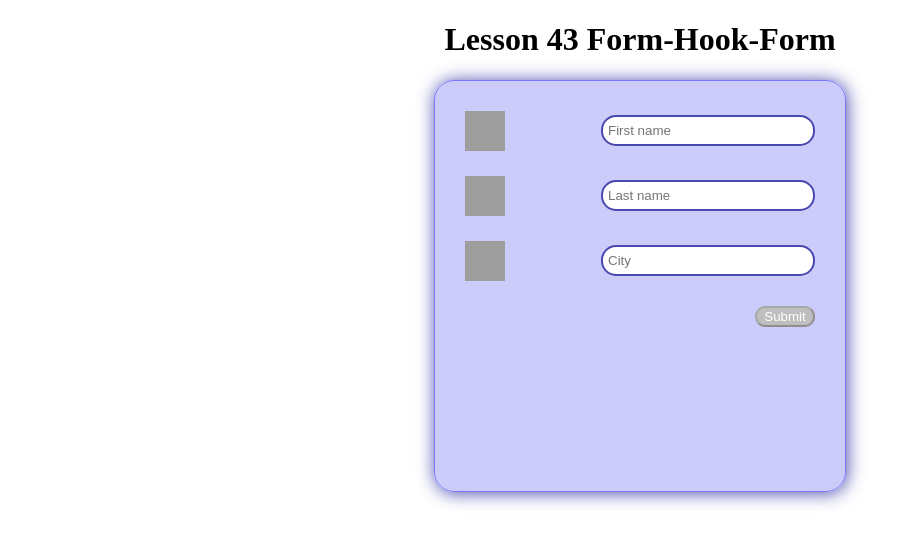
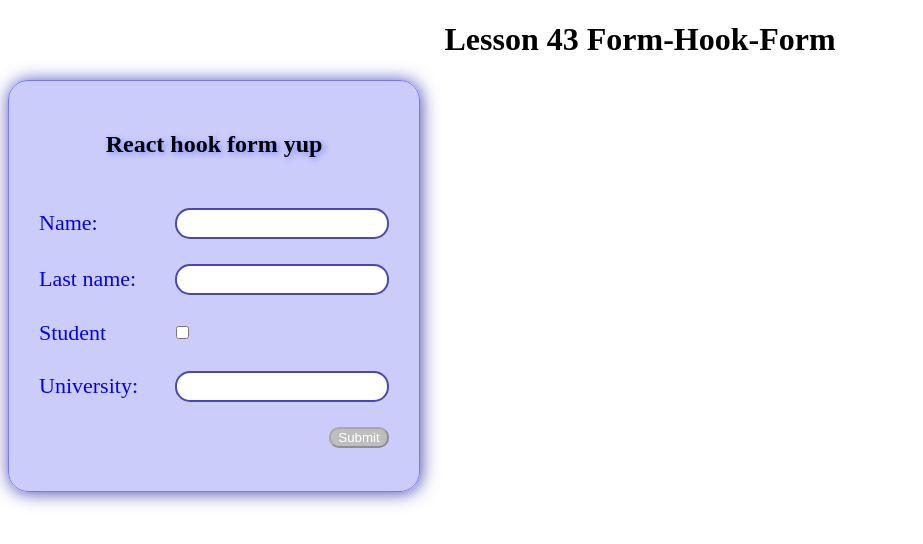
Before and after one commit to RSS-777/React_Home_Work, a React (Vite) app: page / in a window 1280 px wide. Shown: the top 544 px of the page, without its empty margins (0-923 px from the left). Built offline with nearby package versions, Linux system fonts and the light colour scheme; grey boxes are pictures that could not be loaded.

Commit message:
add validate Yup

```diff
--- a/package.json
+++ b/package.json
@@ -14,9 +14,11 @@
     "prepare": "husky install"
   },
   "dependencies": {
+    "@hookform/resolvers": "^3.3.2",
     "react": "^18.2.0",
     "react-dom": "^18.2.0",
-    "react-hook-form": "^7.49.0"
+    "react-hook-form": "^7.49.0",
+    "yup": "^1.3.2"
   },
   "devDependencies": {
     "@types/react": "^18.2.15",
--- a/src/App.jsx
+++ b/src/App.jsx
@@ -1,10 +1,12 @@
 import ReactHookForm from "./components/ReactHookForm/ReactHookForm";
+import ReactHookFormYup from "./components/ReactHookFormYup";
 
 function App() {
   return (
     <div>
       <h1 style={{textAlign: "center"}}>Lesson 43 Form-Hook-Form</h1>
-      <ReactHookForm />
+      {/* <ReactHookForm /> */}
+      <ReactHookFormYup />
     </div>
   )
 }
--- a/src/components/ReactHookForm/ReactHookForm.css
+++ b/src/components/ReactHookForm/ReactHookForm.css
@@ -14,9 +14,16 @@ form {
     border-radius: 20px;
 }
 
+form h2 {
+    text-align: center;
+    margin-bottom: 50px;
+    text-shadow: 2px 2px 6px rgb(116, 132, 255);
+}
+
 #name,
 #last-name,
-#city {
+#city,
+#university {
     height: 25px;
     width: 200px;
     border-radius: 15px;
@@ -47,6 +54,27 @@ form {
     align-items: center;
     font-size: 22px;
     color: blue;
+}
+
+.input-university {
+    display: flex;
+    justify-content: space-between;
+    align-items: center;
+    font-size: 22px;
+    color: blue;
+}
+
+.input-checkbox {
+    display: flex;
+    justify-content: start;
+    align-items: center;
+    font-size: 22px;
+    color: blue;
+    margin-bottom: 25px;
+}
+
+#student {
+    margin-left: 70px;
 }
 
 .block-error {
@@ -81,18 +109,21 @@ form {
     color: red;
     ;
 }
+
 .img-name {
     background-image: url('https://cdn.icon-icons.com/icons2/4076/PNG/512/account_username_people_avatar_profile_person_user_icon_258905.png');
     background-size: contain;
     width: 40px;
     height: 40px;
 }
+
 .img-last-name {
     background-image: url('https://cdn.icon-icons.com/icons2/1780/PNG/128/dad-avatar_114341.png');
     background-size: contain;
     width: 40px;
     height: 40px;
 }
+
 .img-city {
     background-image: url('https://cdn.icon-icons.com/icons2/1310/PNG/512/city_86340.png');
     background-size: contain;
--- /dev/null
+++ b/src/components/ReactHookFormYup.jsx
@@ -0,0 +1,77 @@
+import { useForm } from "react-hook-form";
+import { yupResolver } from '@hookform/resolvers/yup';
+import * as Yup from 'yup';
+
+const schema = Yup.object({
+    name: Yup.string().required(),
+    lastName: Yup.string().required(),
+    student: Yup.boolean().notRequired(),
+    university: Yup.string().when('student', {
+        is: true,
+        then: (schema) => schema.required(),
+        otherwise: (schema) => schema.notRequired()
+    })
+})
+
+const ReactHookFormYup = () => {
+    const { register, reset, handleSubmit, formState: { errors, isValid } } = useForm({
+        resolver: yupResolver(schema),
+        mode: 'onBlur'
+    })
+
+    return (
+        <form
+            onSubmit={handleSubmit((data) => {
+                console.log(data)
+                reset()
+            })}
+        >
+            <h2>React hook form yup</h2>
+            <div className="input-firs-name">
+                <label htmlFor="name">Name:</label>
+                <input
+                    type="text"
+                    id="name"
+                    {...register('name')}
+                />
+            </div>
+            <div className="block-error">{errors.name && errors.name.message}</div>
+            <div className="input-last-name">
+                <label htmlFor="last-name">Last name:</label>
+                <input
+                    type="text"
+                    id="last-name"
+                    {...register('lastName')}
+                />
+            </div>
+            <div className="block-error">{errors.lastName && errors.lastName.message}</div>
+            <div className="input-checkbox">
+                <label htmlFor="student">Student</label>
+                <input
+                    type="checkbox"
+                    id='student'
+                    {...register('student')}
+                />
+            </div>
+            <div className="input-university">
+                <label htmlFor="university">University:</label>
+                <input
+                    type="text"
+                    id="university"
+                    {...register('university')}
+                />
+            </div>
+            <div className="block-error">{errors?.university && errors.university.message}</div>
+
+            <button
+                type='submit'
+                disabled={!isValid}
+                className={!isValid ? 'button-not-active' : 'button-active'}
+            >Submit
+            </button>
+
+        </form>
+    )
+}
+
+export default ReactHookFormYup;
```
Also changed, not shown: 1 other file (tests, documents, lock files or other folders).
